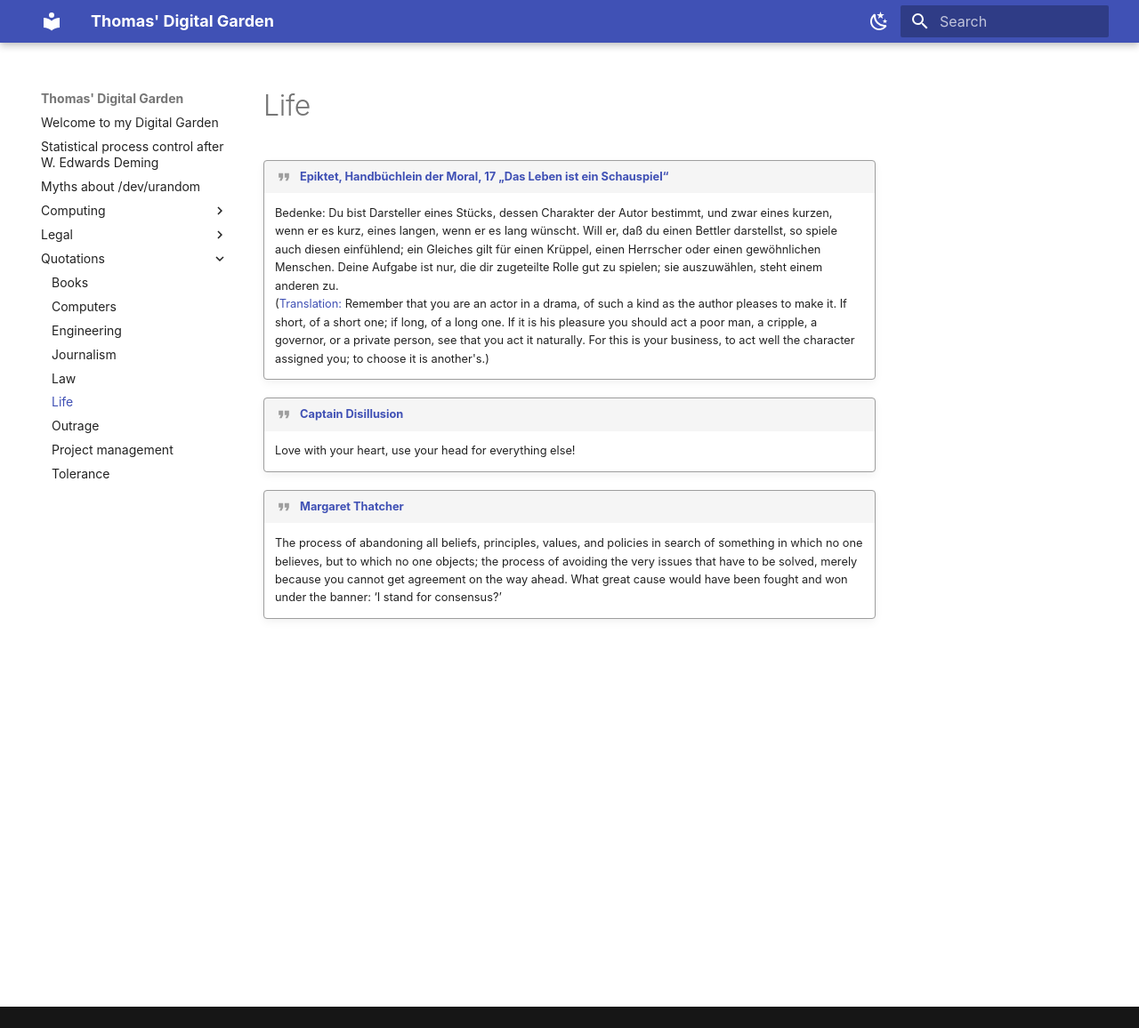
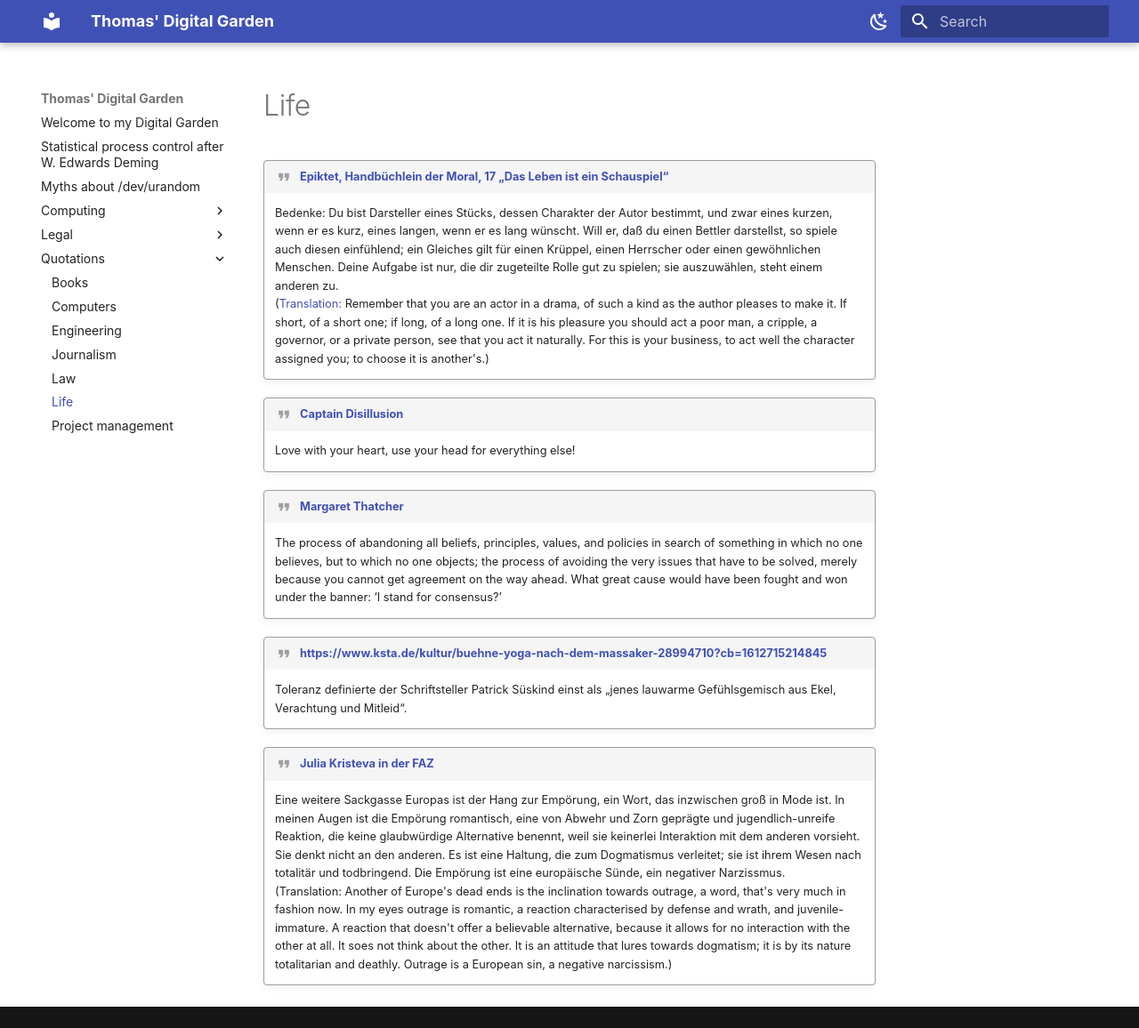
Before and after one commit to th/2uo.de, an MkDocs documentation site: the page built from docs/Quotations/life.md, in a window 1280 px wide and 1156 px high. Shown: the whole window at 89% size. Built offline with MkDocs 1.6.1 and Material for MkDocs 9.7.7, drawn with Linux system fonts in a browser that asks for light colours.

Commit message:
Merge tolerance.md and outrage.md into life.md.

```diff
--- a/docs/Quotations/life.md
+++ b/docs/Quotations/life.md
@@ -9,3 +9,10 @@
 
 !!! quote "[Margaret Thatcher](https://blogs.lse.ac.uk/politicsandpolicy/margaret-thatcher-and-the-rejection-of-consensus-a-rejection-of-democracy/)"
     The process of abandoning all beliefs, principles, values, and policies in search of something in which no one believes, but to which no one objects; the process of avoiding the very issues that have to be solved, merely because you cannot get agreement on the way ahead. What great cause would have been fought and won under the banner: ‘I stand for consensus?’
+
+!!! quote "[https://www.ksta.de/kultur/buehne-yoga-nach-dem-massaker-28994710?cb=1612715214845](https://www.ksta.de/kultur/buehne-yoga-nach-dem-massaker-28994710?cb=1612715214845)"
+    Toleranz definierte der Schriftsteller Patrick Süskind einst als „jenes lauwarme Gefühlsgemisch aus Ekel, Verachtung und Mitleid“.
+
+!!! quote "[Julia Kristeva in der FAZ](https://www.faz.net/aktuell/feuilleton/bilder-und-zeiten/interview/julia-kristeva-im-gespraech-sprich-ueber-deine-schatten-12171496.html?printPagedArticle=true#pageIndex_2)"
+    Eine weitere Sackgasse Europas ist der Hang zur Empörung, ein Wort, das inzwischen groß in Mode ist. In meinen Augen ist die Empörung romantisch, eine von Abwehr und Zorn geprägte und jugendlich-unreife Reaktion, die keine glaubwürdige Alternative benennt, weil sie keinerlei Interaktion mit dem anderen vorsieht. Sie denkt nicht an den anderen. Es ist eine Haltung, die zum Dogmatismus verleitet; sie ist ihrem Wesen nach totalitär und todbringend. Die Empörung ist eine europäische Sünde, ein negativer Narzissmus.
+    (Translation: Another of Europe's dead ends is the inclination towards outrage, a word, that's very much in fashion now. In my eyes outrage is romantic, a reaction characterised by defense and wrath, and juvenile-immature. A reaction that doesn't offer a believable alternative, because it allows for no interaction with the other at all. It soes not think about the other. It is an attitude that lures towards dogmatism; it is by its nature totalitarian and deathly. Outrage is a European sin, a negative narcissism.)
```
Also changed, not shown: docs/Quotations/outrage.md (deleted, +0 -5 lines), docs/Quotations/tolerance.md (deleted, +0 -4 lines).
